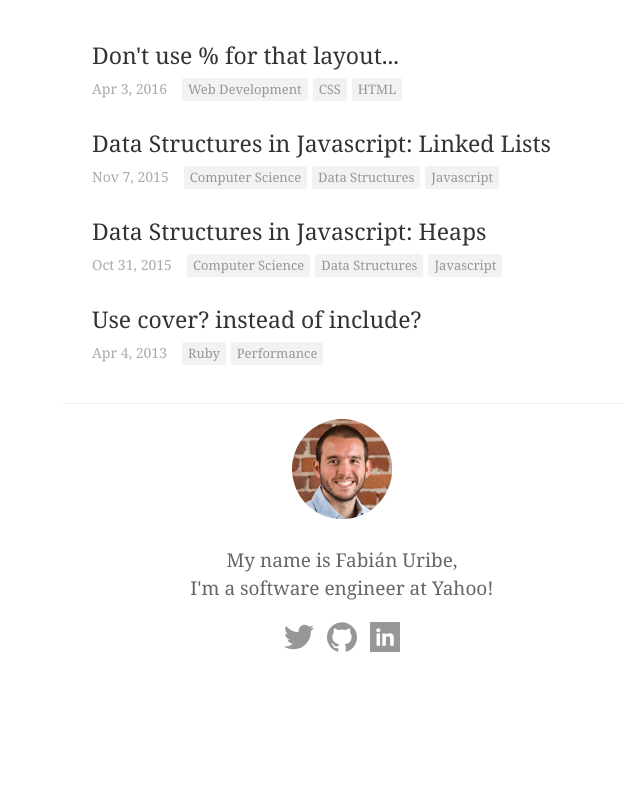
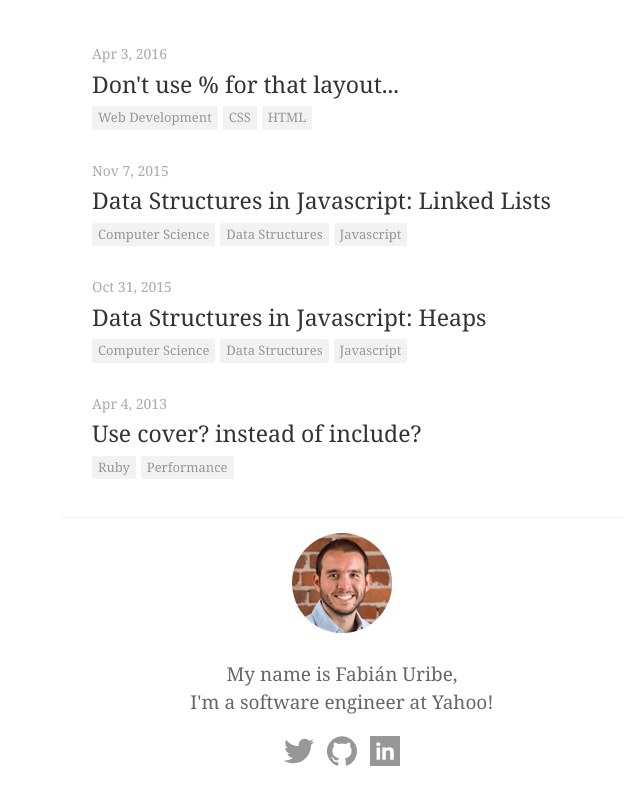
Before and after one commit to fabianuribe/fabianuribe.github.io, a Jekyll site: the page built from index.html, in a window 1280 px wide. Shown: the top 805 px of the page, without its empty margins (298-938 px from the left). Built offline with Jekyll 4.4.1, drawn with Linux system fonts in a browser that asks for light colours.

Commit message:
arange date above the title

```diff
--- a/index.html
+++ b/index.html
@@ -7,9 +7,9 @@ title: Fabián Uribe
   <ul class="posts">
     {% for post in site.posts %}
     <li class="post-element">
+        <span class="date">{{ post.date | date: "%b %-d, %Y" }}</span>
         <a href="{{ post.url }}">{{ post.title }}</a>
         <div class="post-details">
-            <span class="date">{{ post.date | date: "%b %-d, %Y" }}</span>
             {% for tag in post.tags %}
             <a href="/tag/{{ tag | downcase }}" class="tag">{{ tag | replace:'-',' '}}</a>
             {% endfor %}
```
